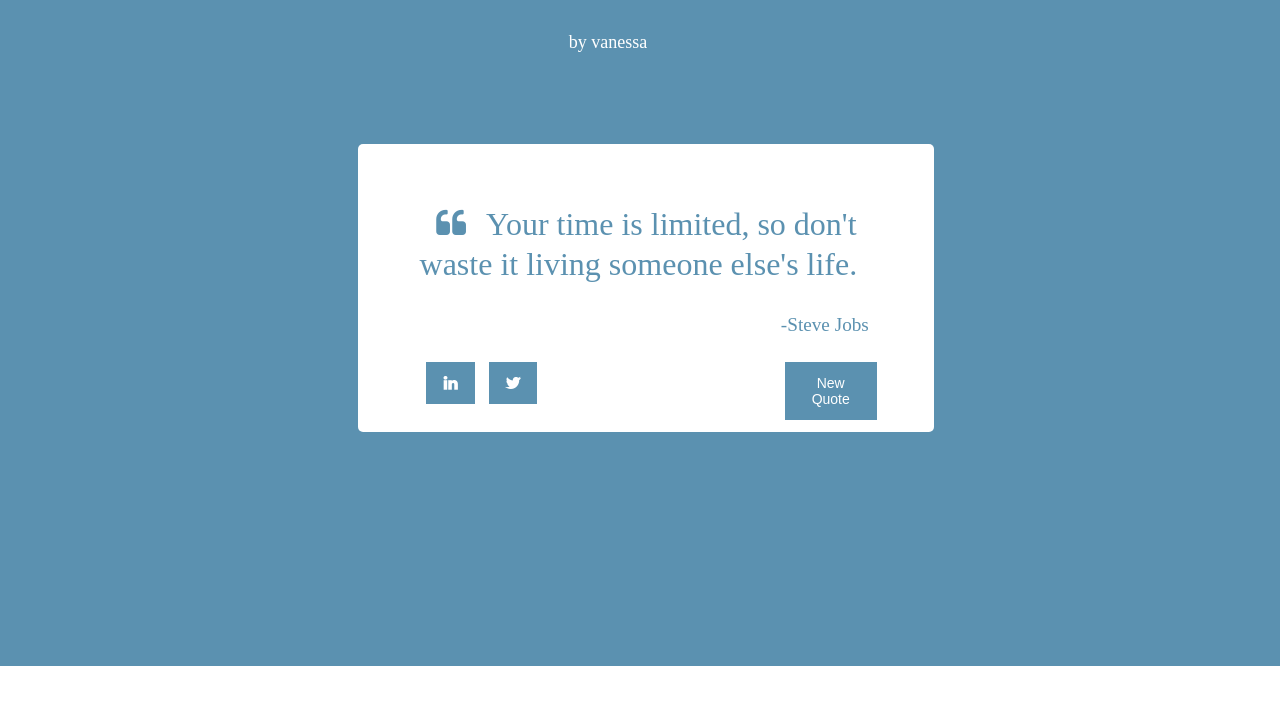
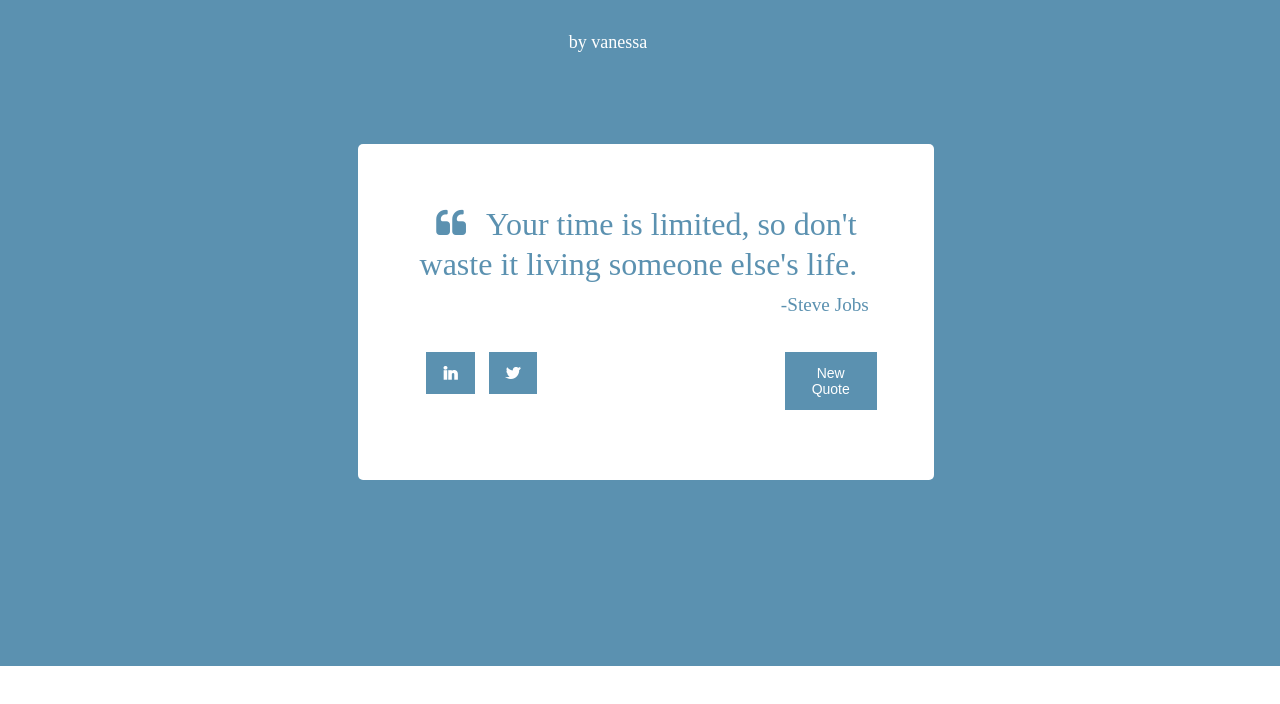
Before and after one commit to m-vanessa12/Random-Quote-Machine, a plain HTML site: page index.html in a window 1280 px wide. Drawn offline with Linux system fonts and the light colour scheme; no server answers.

Commit message:
Update style.css

```diff
--- a/css/style.css
+++ b/css/style.css
@@ -14,7 +14,7 @@
 
 .sub-container{
     width: 45%;
-    height: 17rem;
+    height: 20rem;
     background-color: #fff;
     margin-top: 8rem;
     margin-left: 28%;
@@ -26,7 +26,7 @@
 .quote-text{
     /* border: 1px solid #ccc; */
     width: 80%;
-    height: 90px;
+    height: auto;
     margin-top: 2%;
     margin-left: 10%;
     text-align: center;
@@ -54,7 +54,7 @@
     height: 1.8rem;
     margin-left: 10%;
     text-align: right;
-    margin-top: 20px;
+    margin-top: 10px;
 }
 
 .author span{
@@ -68,7 +68,7 @@
     width: 80%;
     height: 2.6rem;
     margin-left: 10%;
-    margin-top: 20px;
+    margin-top: 30px;
 }
 
 
```
